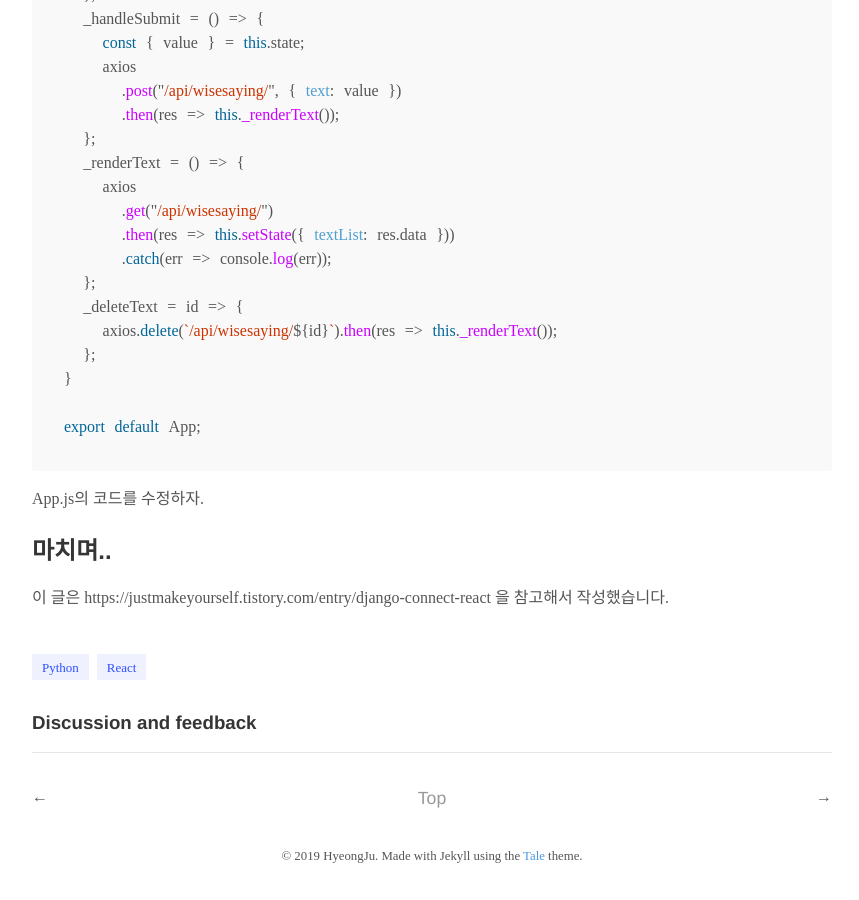
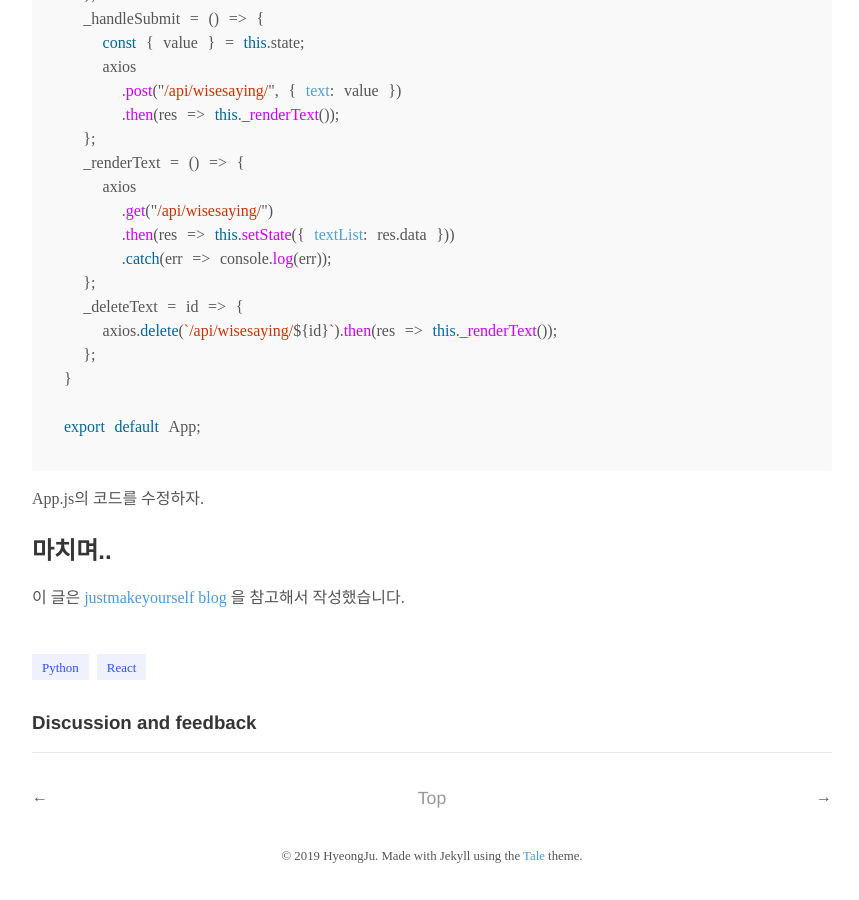
Before and after one commit to hyeongJuKim/hyeongjukim.github.io, a Jekyll site: the page built from _posts/2019-11-27-React Django Project 만들기.md, in a window 1280 px wide and 900 px high, scrolled down 8090 px. Shown: the whole window, without its empty margins (208-1067 px from the left). Built offline with Jekyll 4.4.1, drawn with Linux system fonts in a browser that asks for light colours; some web fonts are replaced; comment, search, counter and statistics services are not loaded.

Commit message:
링크 새창으로 열기

```diff
--- a/_posts/2019-11-27-React Django Project 만들기.md
+++ b/_posts/2019-11-27-React Django Project 만들기.md
@@ -327,4 +327,4 @@ App.js의 코드를 수정하자.
 
 
 ## 마치며..
-이 글은 https://justmakeyourself.tistory.com/entry/django-connect-react 을 참고해서 작성했습니다.
+이 글은 [justmakeyourself blog](https://justmakeyourself.tistory.com/entry/django-connect-react){: target="_blank"} 을 참고해서 작성했습니다.
```
